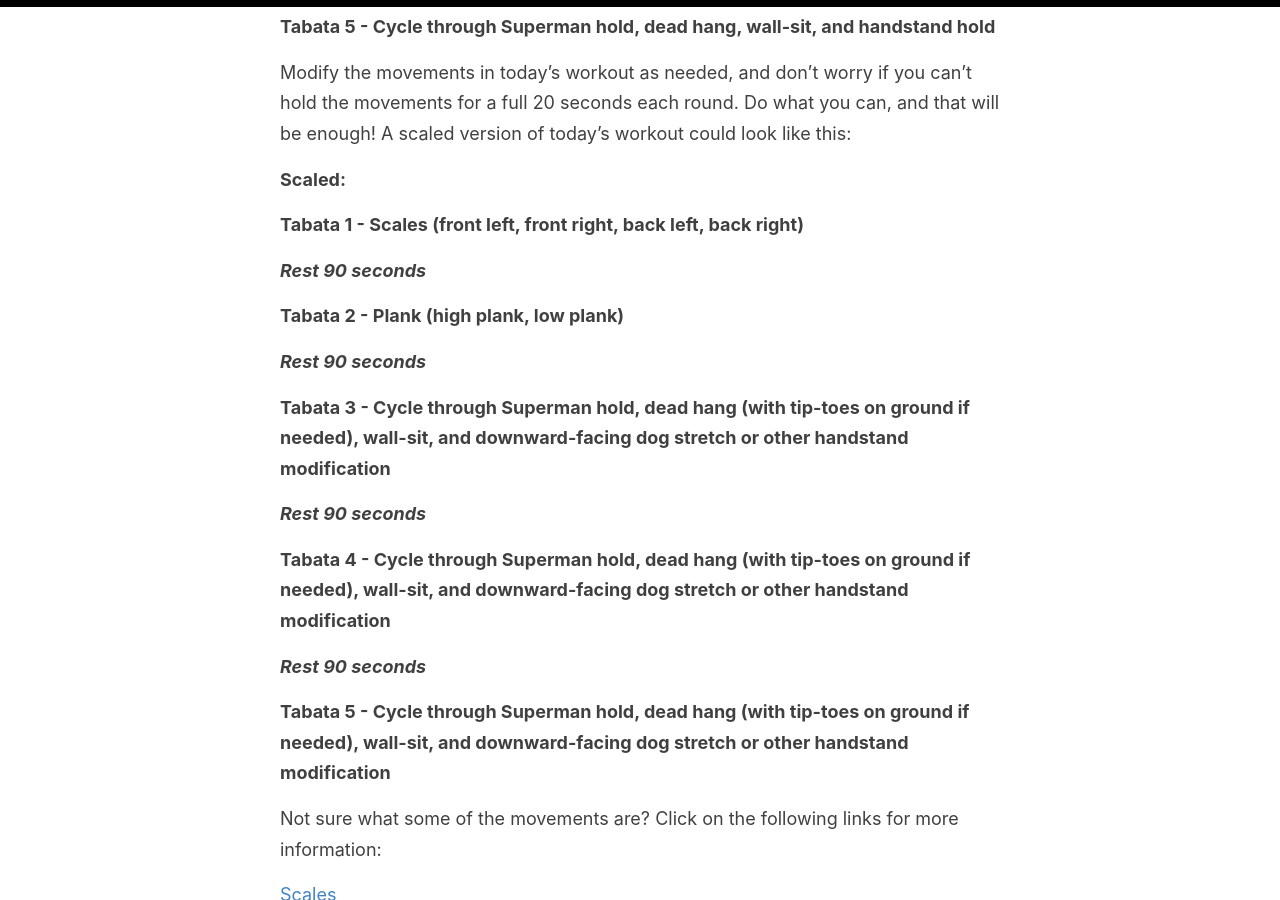
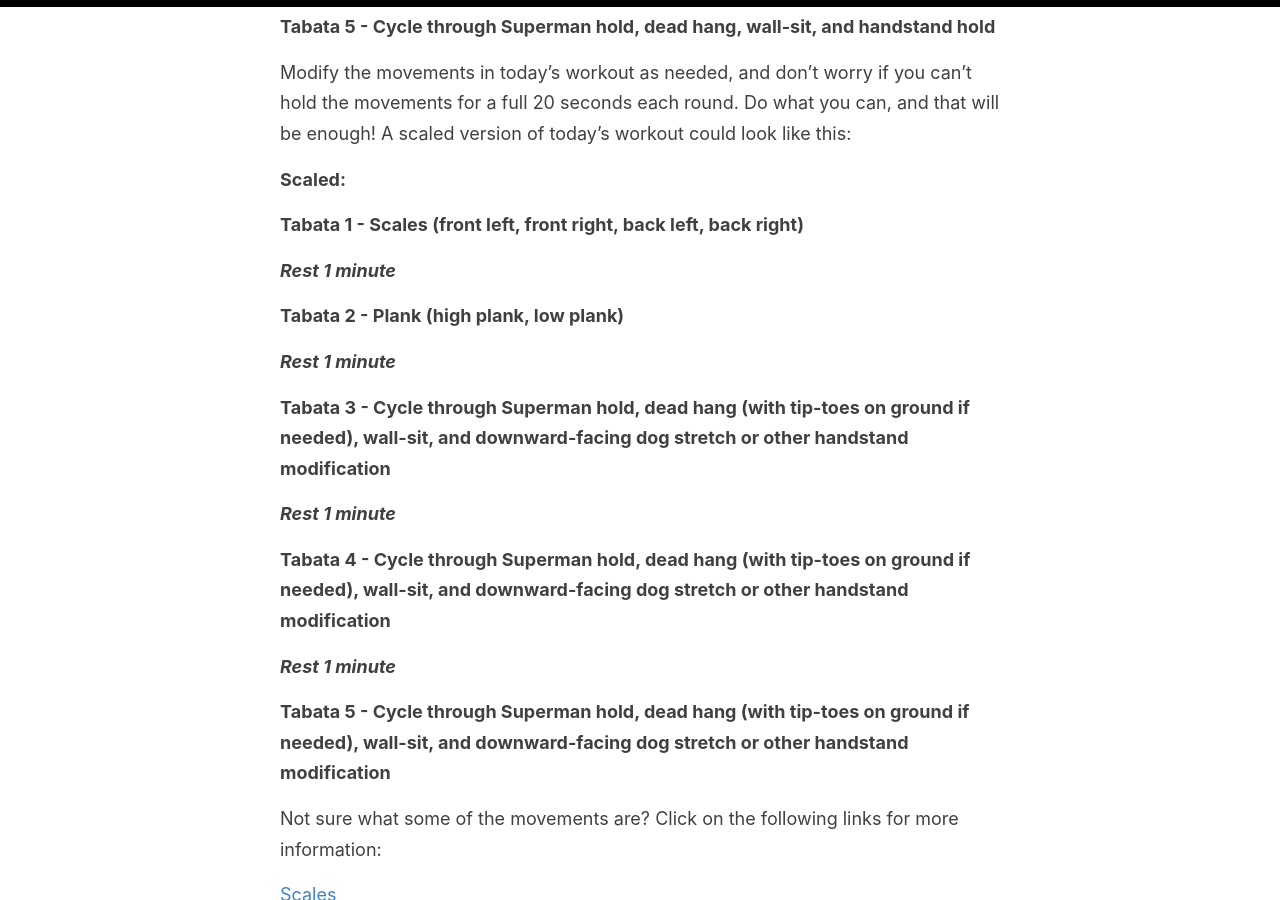
Before and after one commit to communityfitness/club, a Jekyll site: the page built from _posts/2025-06-08-Thursday.md, in a window 1280 px wide and 900 px high, scrolled down 1625 px. Built offline with Jekyll 4.4.1, drawn with Linux system fonts in a browser that asks for light colours.

Commit message:
Fix rest intervals in Thursday WOD

```diff
--- a/_posts/2025-06-08-Thursday.md
+++ b/_posts/2025-06-08-Thursday.md
@@ -52,19 +52,19 @@ Modify the movements in today’s workout as needed, and don’t worry if you ca
 
 **Tabata 1 - Scales (front left, front right, back left, back right)**
 
-***Rest 90 seconds***
+***Rest 1 minute***
 
 **Tabata 2 - Plank (high plank, low plank)**
 
-***Rest 90 seconds***
+***Rest 1 minute***
 
 **Tabata 3 - Cycle through Superman hold, dead hang (with tip-toes on ground if needed), wall-sit, and downward-facing dog stretch or other handstand modification**
 
-***Rest 90 seconds***
+***Rest 1 minute***
 
 **Tabata 4 - Cycle through Superman hold, dead hang (with tip-toes on ground if needed), wall-sit, and downward-facing dog stretch or other handstand modification**
 
-***Rest 90 seconds***
+***Rest 1 minute***
 
 **Tabata 5 - Cycle through Superman hold, dead hang (with tip-toes on ground if needed), wall-sit, and downward-facing dog stretch or other handstand modification**
 
```
